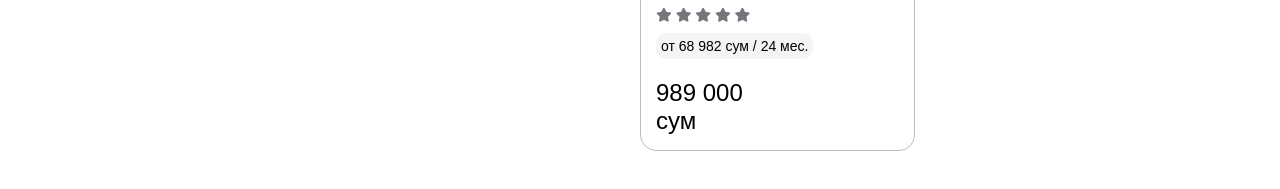
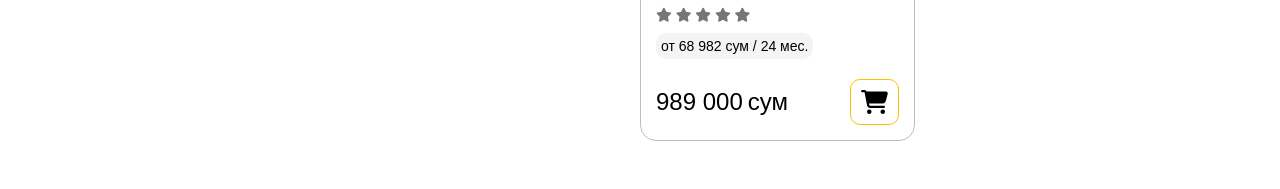
Before and after one commit to abdulazizsaidovcode/texnomart, a plain HTML site: page html/index.html in a window 1280 px wide. Shown: the part 1343-1532 px from the top of the page. Drawn offline with nearby package versions, Linux system fonts and the light colour scheme.

Commit message:
slaom
Signed-off-by: Abdulazizsaidovcode <Abdulazizbey5@gmail.com>

```diff
--- a/html/index.html
+++ b/html/index.html
@@ -130,10 +130,12 @@
             <p>от 68 982 сум / 24 мес.</p>
           </div>
           <div class="new__product__price">
-            <p class="">989 000 </p>
-            <span>сум</span>
             <div>
-              <i></i>
+              <p class="">989 000 </p>
+              <span>сум</span>
+            </div>
+            <div class="new__product__shopping">
+              <i class="fa-solid fa-cart-shopping"></i>
             </div>
           </div>
         </div>
--- a/scss/all-blocks/_products.scss
+++ b/scss/all-blocks/_products.scss
@@ -23,15 +23,17 @@ $card-border-color: #bdbdbd;
         .new__product__discribtion {
             width: $defolt--width-100-persent;
 
-            .new__product__title     {
+            .new__product__title {
                 font-size: $medium-text;
                 color: $discribtion-text-color-2;
             }
+
             .new__product__stars {
                 margin: $defolt--width-10-px 0;
                 font-size: $medium-text;
                 color: $discribtion-text-color-2;
             }
+
             .new__product__rasrochka {
                 width: $defolt--width-max-content;
                 padding: $defolt--width-5-px;
@@ -42,6 +44,23 @@ $card-border-color: #bdbdbd;
                 margin-bottom: $defolt--width-20-px ;
 
             }
+
+            .new__product__price {
+                width: $defolt--width-100-persent;
+                @include align-c-justify-b;
+                div {
+                    @include flex;
+                    p {
+                        margin-right: $defolt--width-5-px;
+                    }
+                }
+                .new__product__shopping {
+                    width: $defolt--width-max-content;
+                    padding: $defolt--width-10-px;
+                    border: $defolt--width-1-px solid $bg-4-color;
+                    border-radius: $defolt--width-10-px;
+                }
+            }
         }
 
 
```
Also changed, not shown: scss/main.css, 1 other file.
